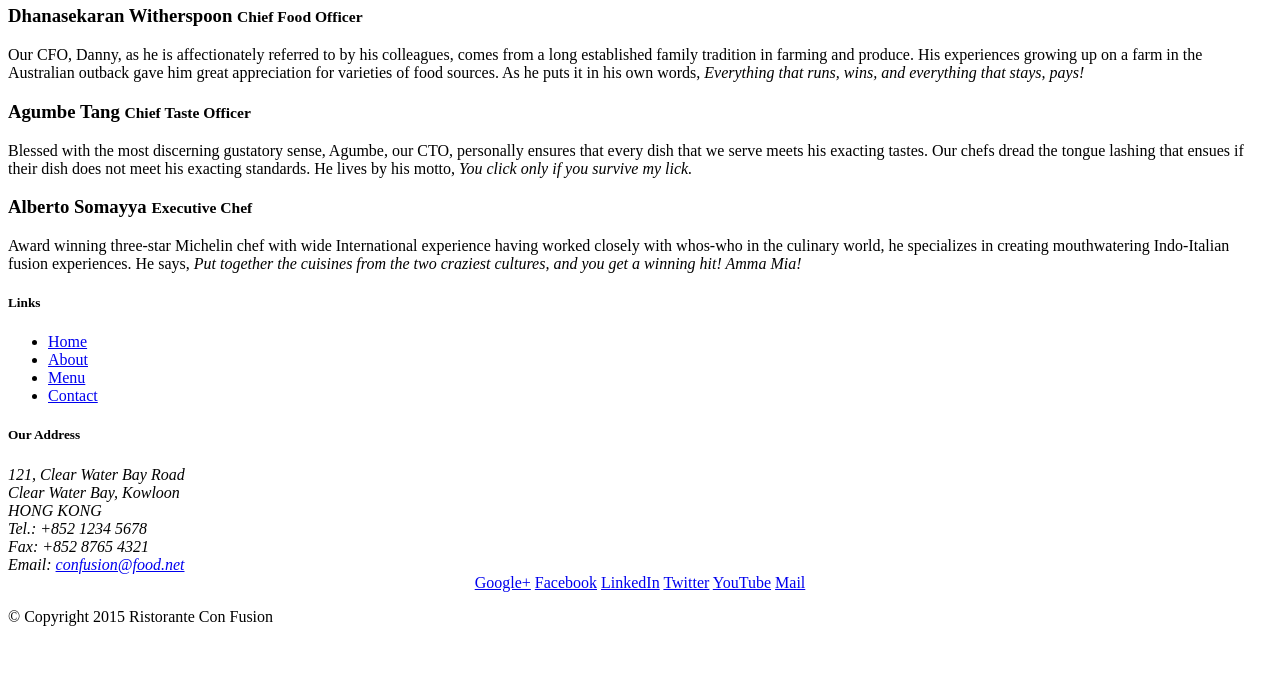
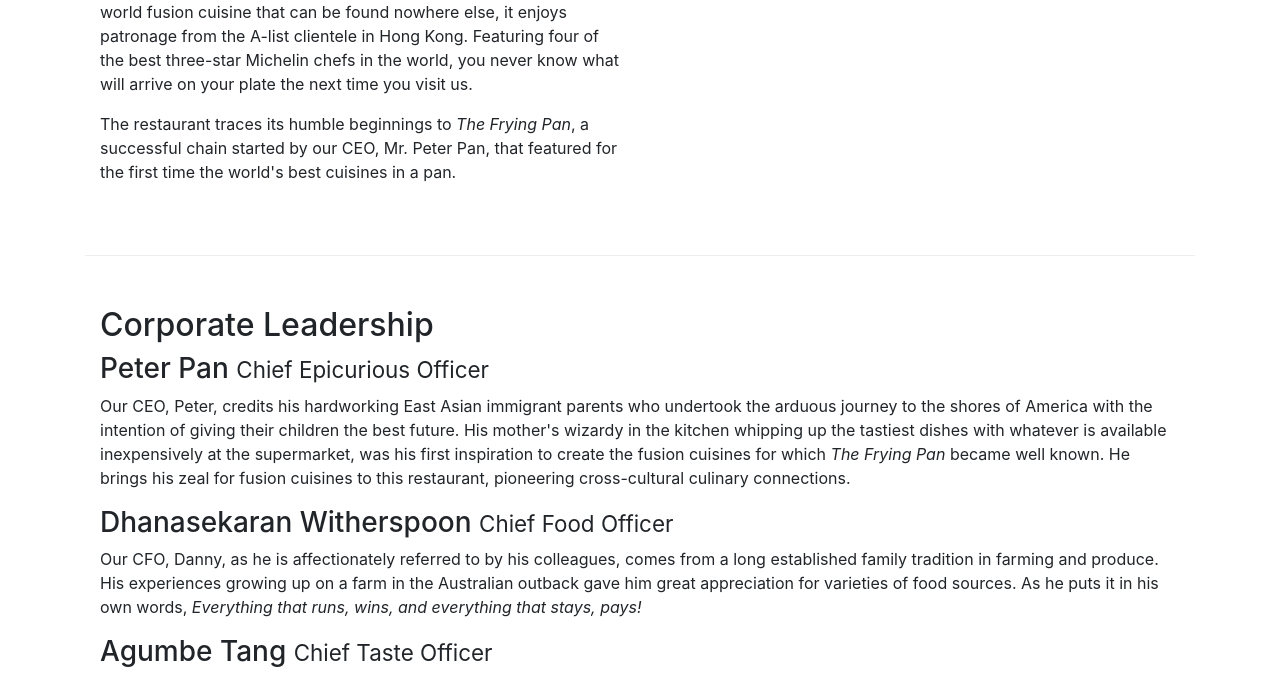
Before and after one commit to dmytro72/BootstrapTraining, a website: page aboutus.html in a window 1280 px wide. Shown: the part 471-1145 px from the top of the page. Before the commit the page ends 1113 px from the top, so only its background shows below. Drawn offline with nearby package versions, Linux system fonts and the light colour scheme.

Commit message:
Add Bootstrap Grid System to aboutus.html

```diff
--- a/aboutus.html
+++ b/aboutus.html
@@ -2,6 +2,16 @@
 <html lang="en">
 
 <head>
+  <!-- Required meta tags always come first -->
+  <meta charset="utf-8">
+  <meta name="viewport" content="width=device-width, initial-scale=1, shrink-to-fit=no">
+  <meta http-equiv="x-ua-compatible" content="ie=edge">
+
+  <!-- Bootstrap CSS -->
+  <link rel="stylesheet" href="node_modules/bootstrap/dist/css/bootstrap.min.css">
+
+  <link href="css/styles.css" rel="stylesheet">
+
   <title>Ristorante Con Fusion: About Us</title>
 
 </head>
@@ -21,36 +31,36 @@
     </div>
   </header>
 
-  <div>
-    <div>
-      <div>
+  <div class="container">
+    <div class="row">
+      <div class="col-12">
         <h3>About Us</h3>
         <hr>
       </div>
     </div>
 
-    <div>
-      <div>
+    <div class="row row-content">
+      <div class="col-sm-6">
         <h2>Our History</h2>
         <p>Started in 2010, Ristorante con Fusion quickly established itself as a culinary icon par excellence in Hong Kong. With its unique brand of world fusion cuisine that can be found nowhere else, it enjoys patronage from the A-list clientele in Hong Kong.  Featuring four of the best three-star Michelin chefs in the world, you never know what will arrive on your plate the next time you visit us.</p>
         <p>The restaurant traces its humble beginnings to <em>The Frying Pan</em>, a successful chain started by our CEO, Mr. Peter Pan, that featured for the first time the world's best cuisines in a pan.</p>
       </div>
-      <div>
+      <div class="col-sm-6">
       </div>
     </div>
 
 
-    <div>
-      <div>
+    <div class="row row-content">
+      <div class="col-12">
         <h2>Corporate Leadership</h2>
         <h3>Peter Pan <small>Chief Epicurious Officer</small></h3>
-        <p>Our CEO, Peter, credits his hardworking East Asian immigrant parents who undertook the arduous journey to the shores of America with the intention of giving their children the best future. His mother's wizardy in the kitchen whipping up the tastiest dishes with whatever is available inexpensively at the supermarket, was his first inspiration to create the fusion cuisines for which <em>The Frying Pan</em> became well known. He brings his zeal for fusion cuisines to this restaurant, pioneering cross-cultural culinary connections.</p>
+        <p class="hidden-xs-down">Our CEO, Peter, credits his hardworking East Asian immigrant parents who undertook the arduous journey to the shores of America with the intention of giving their children the best future. His mother's wizardy in the kitchen whipping up the tastiest dishes with whatever is available inexpensively at the supermarket, was his first inspiration to create the fusion cuisines for which <em>The Frying Pan</em> became well known. He brings his zeal for fusion cuisines to this restaurant, pioneering cross-cultural culinary connections.</p>
         <h3>Dhanasekaran Witherspoon <small>Chief Food Officer</small></h3>
-        <p>Our CFO, Danny, as he is affectionately referred to by his colleagues, comes from a long established family tradition in farming and produce. His experiences growing up on a farm in the Australian outback gave him great appreciation for varieties of food sources. As he puts it in his own words, <em>Everything that runs, wins, and everything that stays, pays!</em></p>
+        <p class="hidden-xs-down">Our CFO, Danny, as he is affectionately referred to by his colleagues, comes from a long established family tradition in farming and produce. His experiences growing up on a farm in the Australian outback gave him great appreciation for varieties of food sources. As he puts it in his own words, <em>Everything that runs, wins, and everything that stays, pays!</em></p>
         <h3>Agumbe Tang <small>Chief Taste Officer</small></h3>
-        <p>Blessed with the most discerning gustatory sense, Agumbe, our CTO, personally ensures that every dish that we serve meets his exacting tastes. Our chefs dread the tongue lashing that ensues if their dish does not meet his exacting standards. He lives by his motto, <em>You click only if you survive my lick.</em></p>
+        <p class="hidden-xs-down">Blessed with the most discerning gustatory sense, Agumbe, our CTO, personally ensures that every dish that we serve meets his exacting tastes. Our chefs dread the tongue lashing that ensues if their dish does not meet his exacting standards. He lives by his motto, <em>You click only if you survive my lick.</em></p>
         <h3>Alberto Somayya <small>Executive Chef</small></h3>
-        <p>Award winning three-star Michelin chef with wide International experience having worked closely with whos-who in the culinary world, he specializes in creating mouthwatering Indo-Italian fusion experiences. He says, <em>Put together the cuisines from the two craziest cultures, and you get a winning hit! Amma Mia!</em></p>
+        <p class="hidden-xs-down">Award winning three-star Michelin chef with wide International experience having worked closely with whos-who in the culinary world, he specializes in creating mouthwatering Indo-Italian fusion experiences. He says, <em>Put together the cuisines from the two craziest cultures, and you get a winning hit! Amma Mia!</em></p>
       </div>
     </div>
 
@@ -62,7 +72,7 @@
         <div class="col-5 offset-1 col-sm-2">
           <h5>Links</h5>
           <ul class="list-unstyled">
-            <li><a href="#">Home</a></li>
+            <li><a href="./index.html">Home</a></li>
             <li><a href="#">About</a></li>
             <li><a href="#">Menu</a></li>
             <li><a href="#">Contact</a></li>
@@ -98,6 +108,11 @@
     </div>
   </footer>
 
+  <!-- jQuery first, then Tether, then Bootstrap JS. -->
+  <script src="node_modules/jquery/dist/jquery.min.js"></script>
+  <script src="node_modules/tether/dist/js/tether.min.js"></script>
+  <script src="node_modules/bootstrap/dist/js/bootstrap.min.js"></script>
+
 </body>
 
 </html>
```
Also changed, not shown: index.html (+5 -4 lines).
